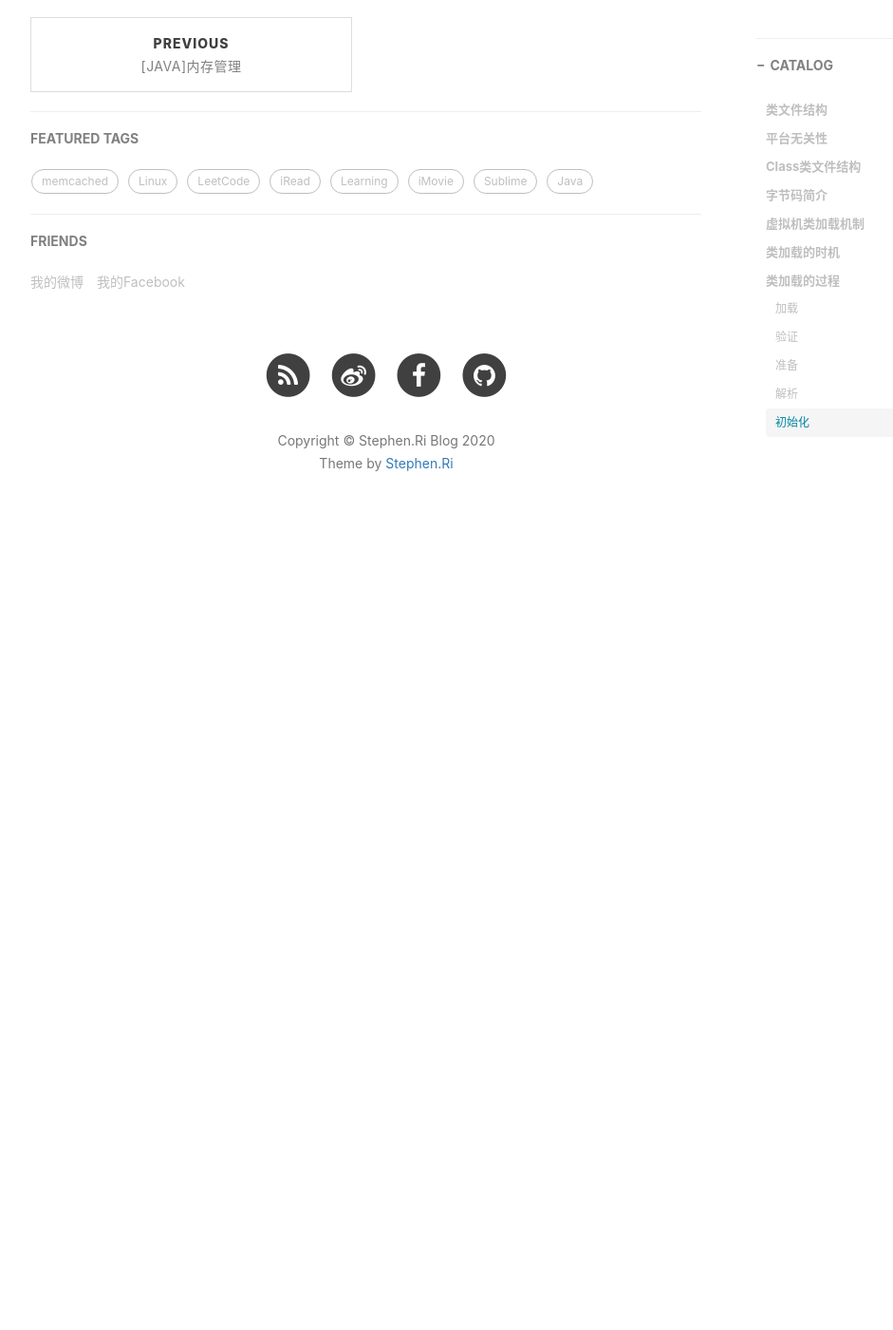
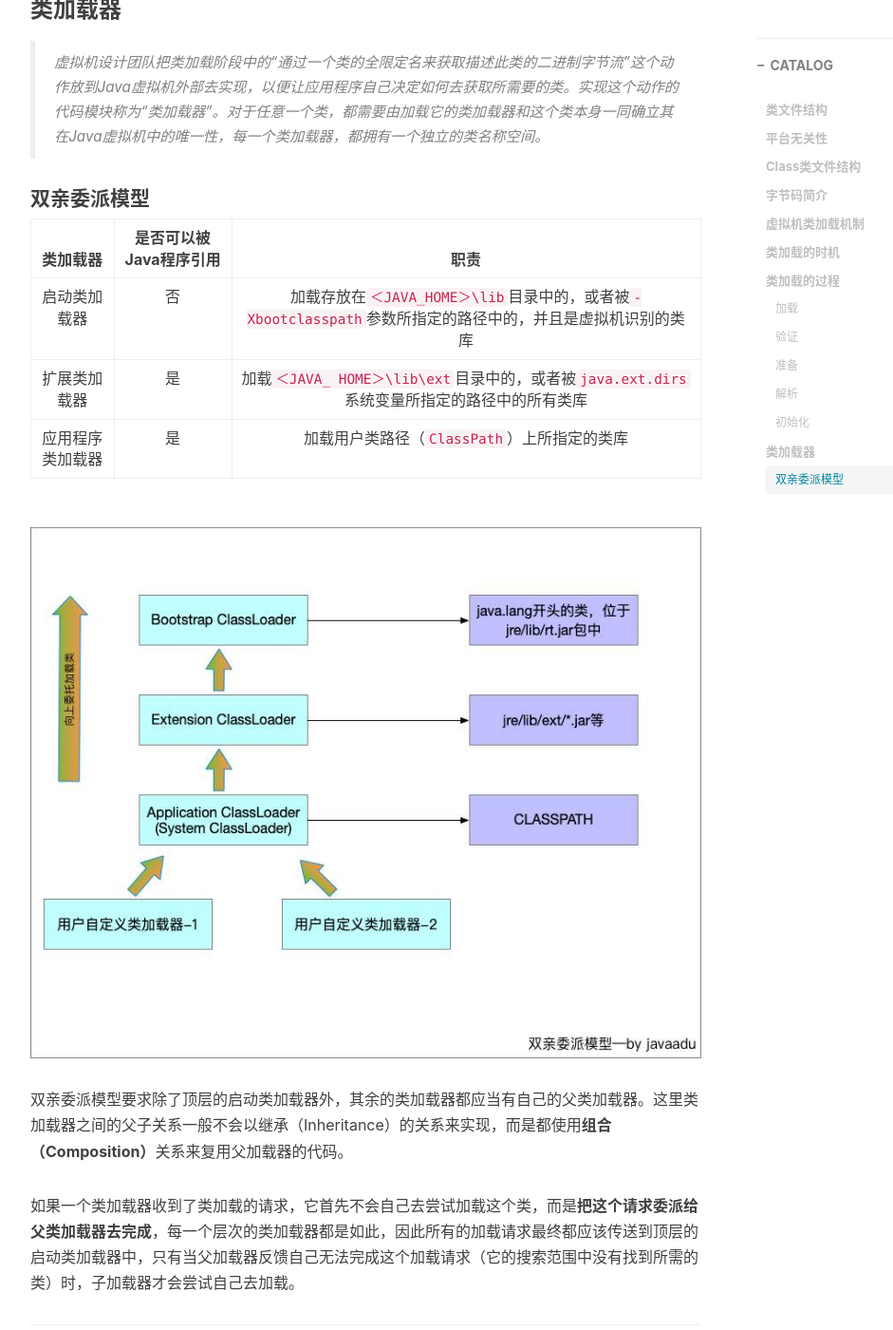
Before and after one commit to StephenRi/StephenRi.github.io, a Jekyll site: the page built from _posts/2020-05-14-[Java]虚拟机执行子系统.md, in a window 1280 px wide and 1400 px high, scrolled down 3598 px. Shown: the whole window at 95% size, without its empty margins (233-1174 px from the left). Built offline with Jekyll 4.4.1, drawn with Linux system fonts in a browser that asks for light colours; nearby versions of some CDN libraries; comment, search, counter and statistics services are not loaded; before the commit the page ends 4163 px from its top, so only the background shows below that.

Commit message:
up class

```diff
--- a/_posts/2020-05-14-[Java]虚拟机执行子系统.md
+++ b/_posts/2020-05-14-[Java]虚拟机执行子系统.md
@@ -81,3 +81,21 @@ Java类的生命周期如下：
 #### 初始化
 
 根据程序员通过程序制定的主观计划去初始化类变量和其他资源，
+
+### 类加载器
+
+> 虚拟机设计团队把类加载阶段中的“通过一个类的全限定名来获取描述此类的二进制字节流”这个动作放到Java虚拟机外部去实现，以便让应用程序自己决定如何去获取所需要的类。实现这个动作的代码模块称为“类加载器”。对于任意一个类，都需要由加载它的类加载器和这个类本身一同确立其在Java虚拟机中的唯一性，每一个类加载器，都拥有一个独立的类名称空间。
+
+#### 双亲委派模型
+
+| 类加载器 | 是否可以被Java程序引用 | 职责 |
+| :---: | :---: | :---: |
+| 启动类加载器 | 否 | 加载存放在`＜JAVA_HOME＞\lib`目录中的，或者被`-Xbootclasspath`参数所指定的路径中的，并且是虚拟机识别的类库
+| 扩展类加载器 | 是 | 加载`＜JAVA_ HOME＞\lib\ext`目录中的，或者被`java.ext.dirs`系统变量所指定的路径中的所有类库
+| 应用程序类加载器 | 是 | 加载用户类路径（`ClassPath`）上所指定的类库
+
+![双亲委派模型]({{site.baseurl}}/img/imgInBlog/class3.jpg)
+
+双亲委派模型要求除了顶层的启动类加载器外，其余的类加载器都应当有自己的父类加载器。这里类加载器之间的父子关系一般不会以继承（Inheritance）的关系来实现，而是都使用**组合（Composition）**关系来复用父加载器的代码。
+
+如果一个类加载器收到了类加载的请求，它首先不会自己去尝试加载这个类，而是**把这个请求委派给父类加载器去完成**，每一个层次的类加载器都是如此，因此所有的加载请求最终都应该传送到顶层的启动类加载器中，只有当父加载器反馈自己无法完成这个加载请求（它的搜索范围中没有找到所需的类）时，子加载器才会尝试自己去加载。
```
Also changed, not shown: img/imgInBlog/class3.jpg (added).
